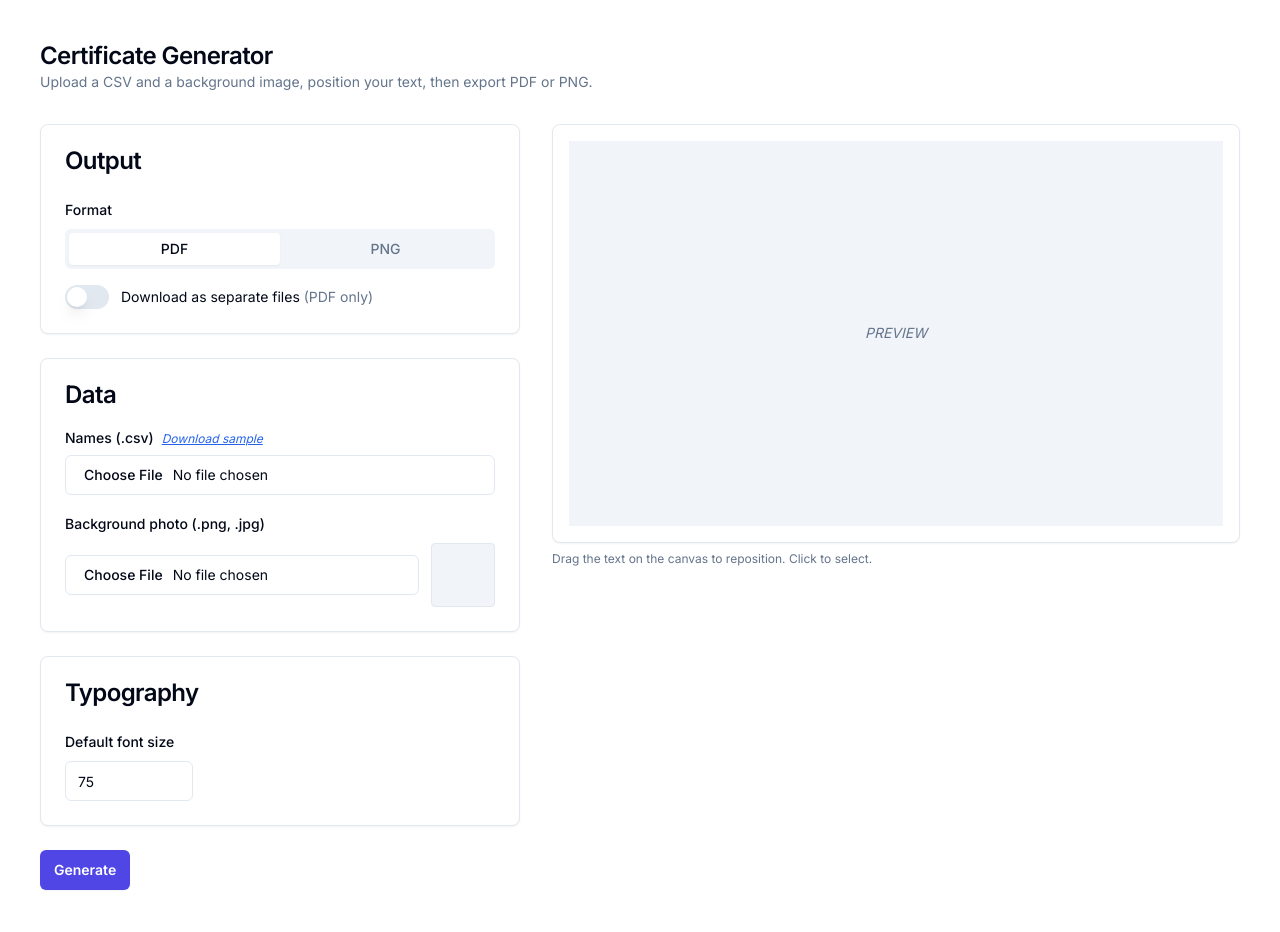
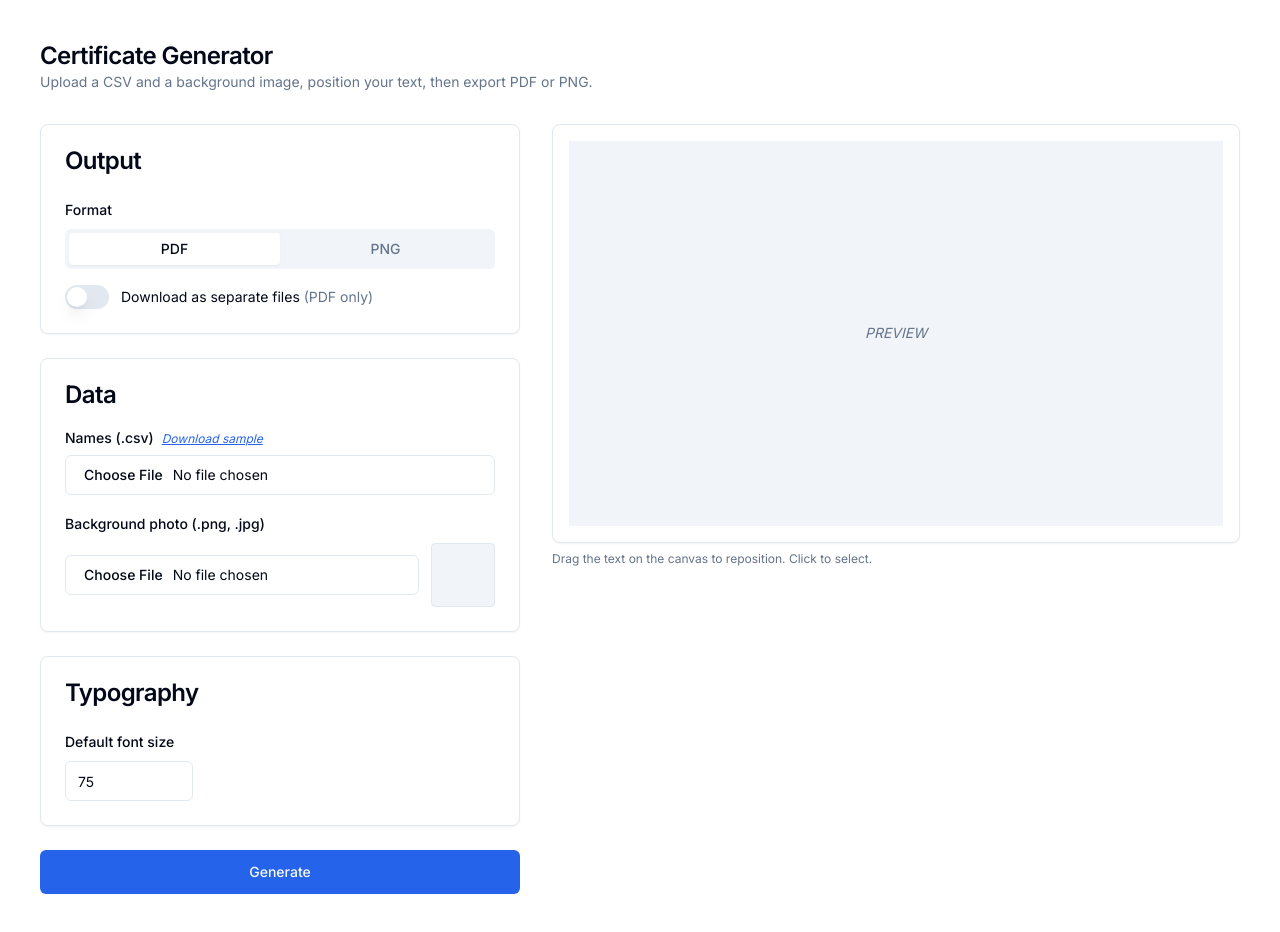
Before and after one commit to jrga03/cert-generator, a Next.js app: page / in a window 1280 px wide. Built offline with nearby package versions, Linux system fonts and the light colour scheme.

Commit message:
refactor: use shadcn Button for submit and remove Field wrapper

```diff
--- a/src/app/page.js
+++ b/src/app/page.js
@@ -16,22 +16,11 @@ import { Tabs, TabsList, TabsTrigger } from "@/components/ui/tabs";
 import { Switch } from "@/components/ui/switch";
 import { Label } from "@/components/ui/label";
 import { Input } from "@/components/ui/input";
+import { Button } from "@/components/ui/button";
 import { Select, SelectContent, SelectItem, SelectTrigger, SelectValue } from "@/components/ui/select";
 import { cn } from "@/lib/utils";
 import { loadSettings, saveSettings, migrateLoadedSettings } from "@/utils/persistence";
 import { updateElement as updateElementHelper, parseCertCsv } from "@/utils/elements";
-
-function Field({ label, labelFor, children, helperText }) {
-  return (
-    <div className="flex flex-col flex-1 mb-6 select-none">
-      <label htmlFor={labelFor} className="mb-2 font-bold text-lg text-gray-900">
-        {label}
-        {helperText}
-      </label>
-      {children}
-    </div>
-  );
-}
 
 const DEFAULT_FONT_SIZE = 75;
 
@@ -470,16 +459,9 @@ export default function Home() {
               </CardContent>
             </Card>
 
-            <button
-              type="submit"
-              disabled={isGenerating}
-              className={
-                "mt-8 rounded-md bg-indigo-600 px-3.5 py-2.5 text-sm font-semibold text-white shadow-sm hover:bg-indigo-500 disabled:bg-gray-400 disabled:cursor-not-allowed " +
-                "focus-visible:outline focus-visible:outline-2 focus-visible:outline-offset-2 focus-visible:outline-indigo-600"
-              }
-            >
+            <Button type="submit" size="lg" disabled={isGenerating} className="w-full">
               {isGenerating ? "Generating…" : "Generate"}
-            </button>
+            </Button>
           </form>
 
           <aside className="lg:sticky lg:top-6 self-start space-y-2">
```
